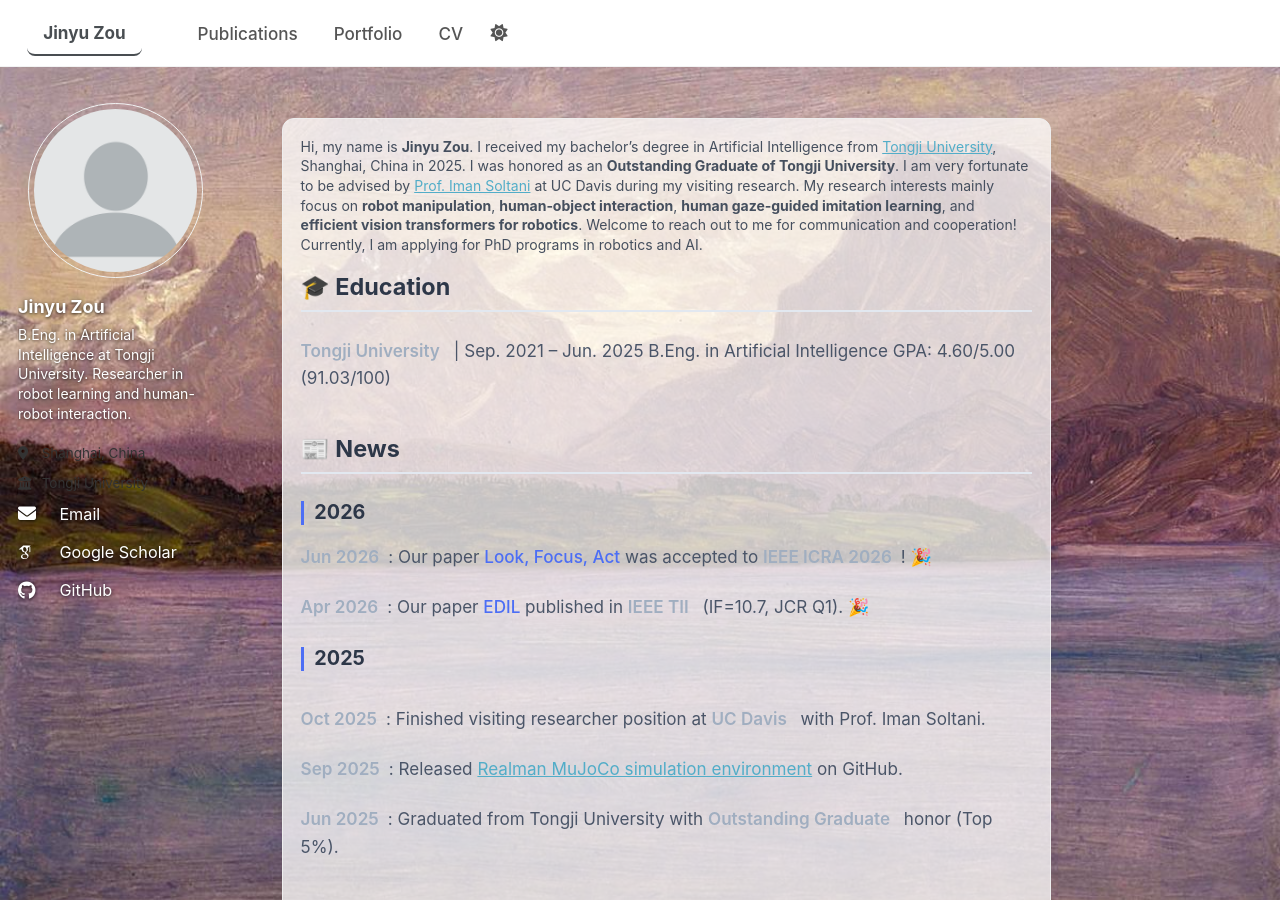
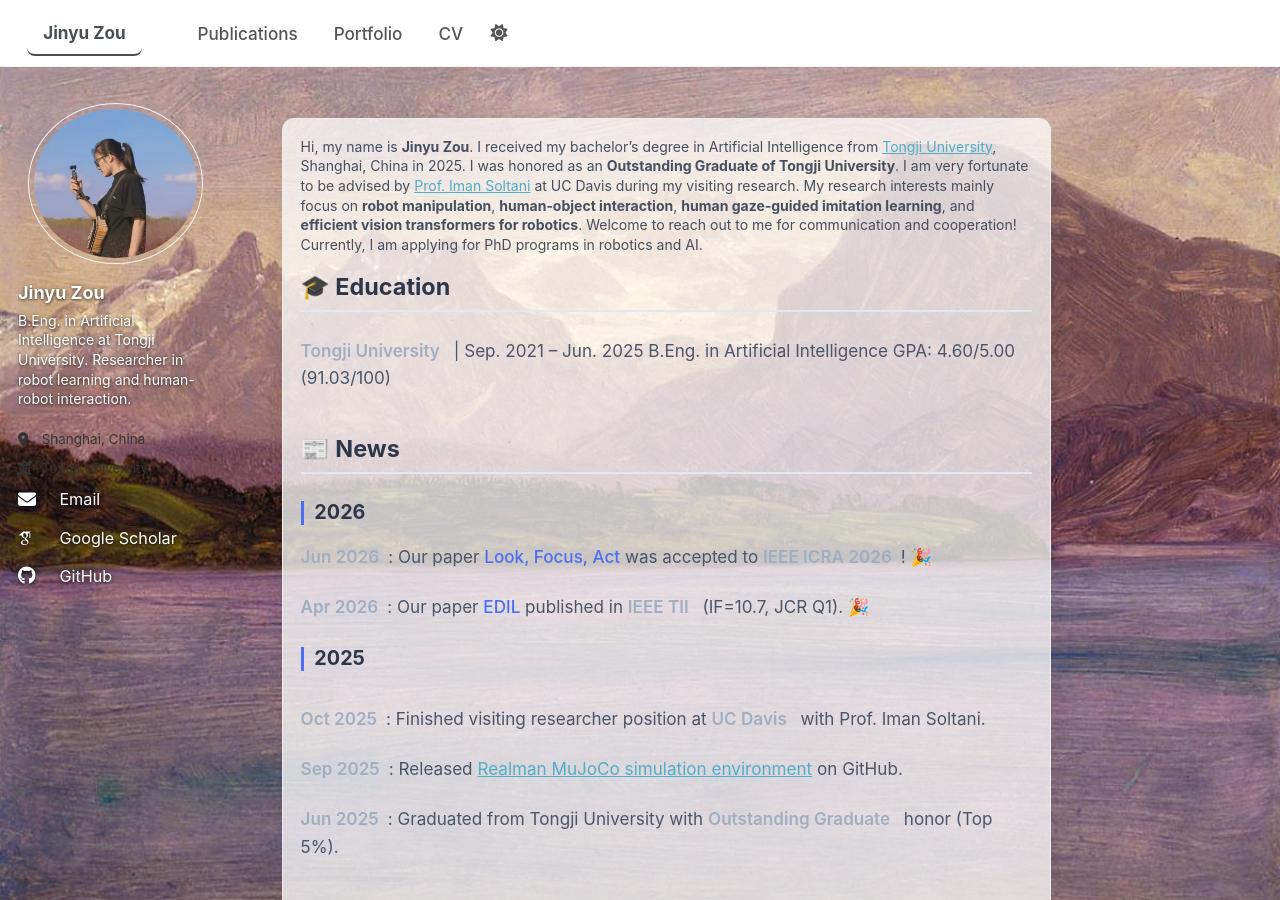
Before and after one commit to JinyuZou/JinyuZou.github.io, a Jekyll site: the page built from _pages/about.md, in a window 1280 px wide and 900 px high. Built offline with Jekyll 4.4.1, drawn with Linux system fonts in a browser that asks for light colours; some web fonts are replaced; a script bundle is joined from its source files by our own code; library files that are not in the unit come from our copies.

Commit message:
Update _config.yml

```diff
--- a/_config.yml
+++ b/_config.yml
@@ -37,7 +37,7 @@ analytics:
 # Site Author
 author:
   name             : "Jinyu Zou"
-  avatar           : "profile.png"  # 稍后上传头像到 images 文件夹
+  avatar           : "jinyu.jpeg"  # 稍后上传头像到 images 文件夹
   bio              : "B.Eng. in Artificial Intelligence at Tongji University. Researcher in robot learning and human-robot interaction."
   location         : "Shanghai, China"
   employer         : "Tongji University"
```
